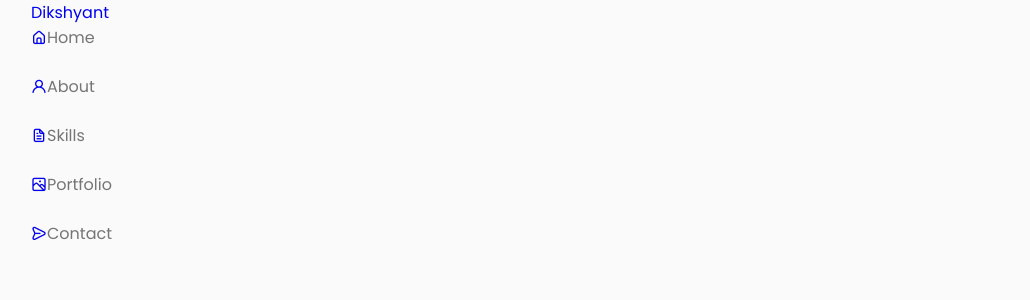
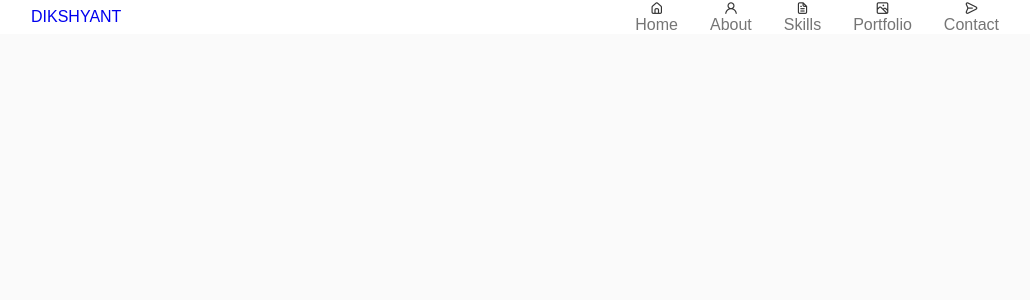
Before and after one commit to dikshyant3/my_portfolio, a React (Create React App) app: page / in a window 1280 px wide. Shown: the top 300 px of the page, without its empty margins (125-1155 px from the left). Built offline with nearby package versions, Linux system fonts and the light colour scheme.

Commit message:
header creation on work

```diff
--- a/public/index.html
+++ b/public/index.html
@@ -36,11 +36,11 @@
       href="https://unicons.iconscout.com/release/v4.0.0/css/line.css"
     />
 
-    <!-- Google Fonts -->
+    <!-- Google Fonts
     <link
       href="https://fonts.googleapis.com/css2?family=Poppins:wght@200;300;400;500;600;700&display=swap"
       rel="stylesheet"
-    />
+    /> -->
     <title>Dikshyant Dhungana</title>
   </head>
   <body>
--- a/src/App.css
+++ b/src/App.css
@@ -1,7 +1,7 @@
 body {
   background-color: #fafafa;
 } /*=============== GOOGLE FONTS ===============*/
-@import url("https://fonts.googleapis.com/css2?family=Poppins:wght@400;500;600&display=swap");
+@import url("https://fonts.googleapis.com/css2?family=Poppins:wght@400;500;600;700&display=swap");
 
 /*=============== VARIABLES CSS ===============*/
 :root {
@@ -34,6 +34,7 @@ body {
   --font-normal: 400;
   --font-medium: 500;
   --font-semi-bold: 600;
+  --font-bold: 700;
 
   /*========== Margenes Bottom ==========*/
   /*.5rem = 8px | 1rem = 16px ...*/
--- a/src/components/Header.css
+++ b/src/components/Header.css
@@ -0,0 +1,40 @@
+.header {
+  width: 100%;
+  background-color: var(--container-color);
+  position: fixed;
+  top: 0;
+  left: 0;
+  z-index: var(--z-fixed);
+}
+.nav {
+  height: calc(var(--header-height)+1rem);
+  display: flex;
+  align-items: center;
+  justify-content: space-between;
+  column-gap: 1rem;
+}
+.nav__logo {
+  color: var(--title-color);
+  font-size: var(--h1-font-size);
+  font-weight: var(--font-semi-bold);
+}
+.nav__toggle {
+  color: var(--title-color);
+  font-size: var(--font-medium);
+}
+.nav__list {
+  display: flex;
+  column-gap: 2rem;
+}
+.nav__link {
+  display: flex;
+  flex-direction: column;
+  align-items: center;
+  font-size: var(--small-font-size);
+  font-weight: var(--font-medium);
+  color: var(--title-color);
+}
+.nav__close,
+.nav__toggle {
+  display: none;
+}
--- a/src/components/Header.js
+++ b/src/components/Header.js
@@ -7,7 +7,7 @@ function Header() {
     <div className="header">
       <nav className="nav container">
         <a href="/my_portfolio/public/index.html" className="nav_logo">
-          Dikshyant
+          DIKSHYANT
         </a>
         <div className="nav__menu">
           <ul className="nav__list grid">
@@ -42,6 +42,10 @@ function Header() {
               Contact
             </li>
           </ul>
+          <i className="uil uil-times nav__close"></i>
+        </div>
+        <div className="nav__toggle">
+          <i className="uil uil-apps"></i>
         </div>
       </nav>
       {/* <h1>Header component</h1> */}
```
